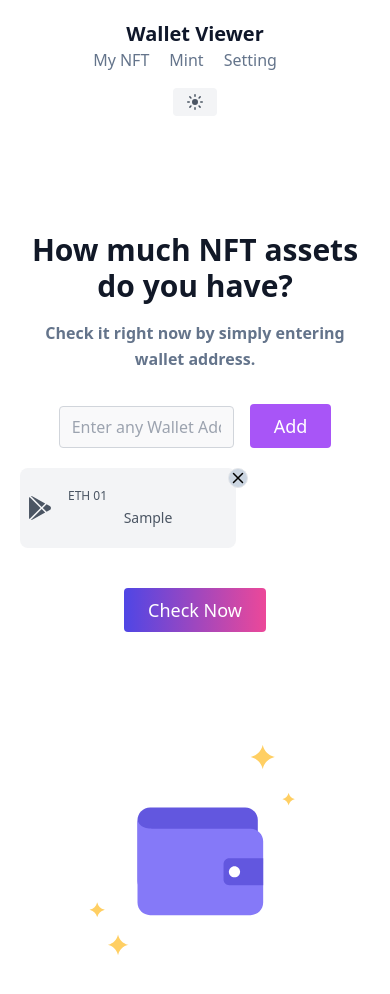
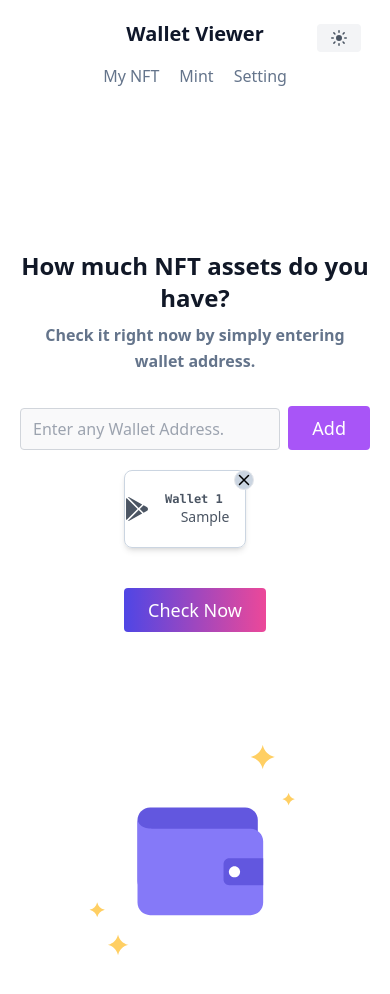
Before and after one commit to pureboy11/next_wallet, a Next.js app: page / in a window 390 px wide. Both pictures are taken after typing "Sample" into the empty fields and a click on the button "Add". Shown: the top 994 px of the page. Built offline with nearby package versions, Linux system fonts and the light colour scheme.

Commit message:
반응형 다크모드 아이콘, 인풋 URL 스타일 적용

```diff
--- a/components/Header.js
+++ b/components/Header.js
@@ -9,7 +9,7 @@ export default function Header() {
             <header className="text-gray-600 body-font">
                 <div className="container mx-auto flex flex-wrap p-5 flex-col md:flex-row items-center">
                     <Link href="/">
-                        <a className="text-xl font-bold sm:text-3xl">
+                        <a className="text-xl font-bold sm:text-3xl mb-4 md:mb-0">
                             <h1>Wallet Viewer</h1>
                             {/* <img src="/wViewer.png" /> */}
                         </a>
@@ -22,14 +22,18 @@ export default function Header() {
                             <a className="mr-5 hover:text-gray-900">Mint</a>
                         </Link>
                         <Link href="/setting">
-                            <a className="mr-5 hover:text-gray-900">Setting</a>
+                            <a className=" hover:text-gray-900">Setting</a>
                         </Link>
 
                         {/* <a href="https://discord.gg/ctxA88yw" className="mr-5 hover:text-gray-900">Contact Us</a> */}
                     </nav>
-                    <Darkmode />
+                    <div className="float-right -translate-y-20 translate-x-36 md:translate-x-0 md:translate-y-0 md:pl-5">
+                        <Darkmode />
+                    </div>
                 </div>
             </header>
+
+
 
             <style jsx>{`
             `}</style>
--- a/components/darkmode.js
+++ b/components/darkmode.js
@@ -17,7 +17,9 @@ export default function Darkmode() {
                             dark:text-slate-400
                             dark:hover:bg-slate-700
                             dark:hover:text-yellow-500
-                            text-base mt-4 md:mt-0"
+                            mt-4 md:mt-0
+                            "
+
                 type="button"
                 onClick={() => setTheme(theme === 'dark' ? 'light' : 'dark')}>
                 {/* light mode */}
@@ -32,11 +34,6 @@ export default function Darkmode() {
                     <path fillRule="evenodd" d="M7.455 2.004a.75.75 0 01.26.77 7 7 0 009.958 7.967.75.75 0 011.067.853A8.5 8.5 0 116.647 1.921a.75.75 0 01.808.083z" clipRule="evenodd" />
                 </svg>
             </button >
-
-
-
-
-
         </>
     )
 }
--- a/pages/index.js
+++ b/pages/index.js
@@ -24,16 +24,16 @@ export default function Home() {
         <>
             <TitleManager pageTitle="home" />
             <section className="flex min-h-screen flex-col items-center text-gray-600 body-font">
-                <div className="container mx-auto flex px-5 py-24 md:flex-row flex-col items-center">
-                    <div className="lg:flex-grow md:w-1/2 lg:pr-24 md:pr-16 flex flex-col md:items-start md:text-left mb-16 md:mb-0 items-center text-center">
-                        <h1 className="title-font text-3xl mb-4 font-xl font-bold text-gray-900">
+                <div className="container flex px-5 py-24 flex-col md:flex-row items-center">
+                    <div className="lg:flex-grow lg:pr-24 md:pr-4 flex flex-col md:items-start md:text-left mb-16 md:mb-0 items-center text-center">
+                        <h1 className="title-font text-2xl md:text-4xl sm:text-3xl mb-2 font-bold text-gray-900">
                             How much NFT assets do you have?
                         </h1>
-                        <p className="mb-8 leading-relaxed font-semibold">
+                        <p className="mb-8 leading-relaxed font-semibold ">
                             Check it right now by simply entering wallet address.
                         </p>
-                        <div className="flex w-full md:justify-start justify-center items-end">
-                            <div className="relative mr-4 md:w-full lg:w-full xl:w-1/2 w-2/4">
+                        <div className="flex w-full md:justify-start justify-center items-end ">
+                            <div className="relative mr-2 xl:w-full  w-3/4  ">
                                 <Suspense fallback={<MoonLoader color="#36d7b7" size={20} />}>
                                     <input
                                         onChange={onChange}
@@ -69,20 +69,19 @@ export default function Home() {
                                 } */}
                             </button>
                         </div>
-                        <div className="flex items-baseline w-full ">
+                        <div className="flex flex-wrap items-baseline ">
                             {wallets.length >= 1 ?
                                 wallets.map((a, i) => {
                                     return (
-                                        <div className="flex lg:flex-row md:flex-col mt-5 "
+                                        <div className="flex justify-center  mt-5"
                                             wallets={wallets[i]}
                                             i={i}
                                             key={i}
                                         >
                                             <div
                                                 type="kaikas"
-                                                className="bg-gray-100 inline-flex py-5 px-2 rounded-lg items-center hover:bg-gray-200 focus:outline-none "
+                                                className="flex  py-5 rounded-lg items-center hover:bg-gray-300 focus:outline-none border border-slate-300 shadow-md"
                                             >
-
                                                 <svg
                                                     xmlns="http://www.w3.org/2000/svg"
                                                     fill="currentColor"
@@ -92,8 +91,8 @@ export default function Home() {
                                                     <path d="M99.617 8.057a50.191 50.191 0 00-38.815-6.713l230.932 230.933 74.846-74.846L99.617 8.057zM32.139 20.116c-6.441 8.563-10.148 19.077-10.148 30.199v411.358c0 11.123 3.708 21.636 10.148 30.199l235.877-235.877L32.139 20.116zM464.261 212.087l-67.266-37.637-81.544 81.544 81.548 81.548 67.273-37.64c16.117-9.03 25.738-25.442 25.738-43.908s-9.621-34.877-25.749-43.907zM291.733 279.711L60.815 510.629c3.786.891 7.639 1.371 11.492 1.371a50.275 50.275 0 0027.31-8.07l266.965-149.372-74.849-74.847z"></path>
                                                 </svg>
                                                 <span className="ml-4 flex items-start flex-col leading-none">
-                                                    <span className="text-xs text-gray-600 mb-1 max-w-20 max-h-5">ETH 01</span>
-                                                    <span className="truncate w-40 text-sm ">{wallets[i]}</span>
+                                                    <span className="text-xs font-mono font-bold text-gray-600">Wallet {i + 1}</span>
+                                                    <span className="truncate text-sm w-20">{wallets[i]}</span>
                                                 </span>
                                             </div>
 
@@ -121,12 +120,12 @@ export default function Home() {
                             Wallet List{" "}
                         </p> */}
                         <Link href="mynft">
-                            <a className="bg-gradient-to-r from-indigo-600 to-pink-500 inline-flex text-white dark:text-white  border-0 py-2 px-6 focus:outline-none rounded text-lg mt-10">
+                            <a className="bg-gradient-to-r from-indigo-600 to-pink-500 inline-flex text-white dark:text-white  border-0 py-2 px-6 focus:outline-none rounded text-lg mt-10 ">
                                 Check Now
                             </a>
                         </Link>
                     </div>
-                    <div className="lg:max-w-lg lg:w-full md:w-1/2 w-5/6">
+                    <div className="lg:max-w-lg lg:w-1/3 md:w-1/4 w-5/6">
                         <Animation />
                     </div>
                 </div>
--- a/pages/setting/index.js
+++ b/pages/setting/index.js
@@ -6,10 +6,12 @@ export default function setting() {
     return (
         <>
             <TitleManager pageTitle="setting" />
-            <div>setting index</div>
-            <Link href="/setting/wallet">
-                <a className=" btn-project rounded text-lg">wallet</a>
-            </Link>
+            <div className="flex flex-col items-center justify-center min-h-screen">
+                <div>setting index</div>
+                <Link href="/setting/wallet">
+                    <a className=" btn-project rounded text-lg">wallet</a>
+                </Link>
+            </div>
 
         </>
     );
--- a/styles/globals.css
+++ b/styles/globals.css
@@ -24,7 +24,7 @@
 }
 
 .wallet--x-icon {
-  @apply cursor-pointer flex relative -translate-x-2 w-5 h-5 border bg-slate-300 rounded-full
+  @apply cursor-pointer flex relative -translate-x-3 w-5 h-5 border bg-slate-300 rounded-full
     hover:scale-125;
 }
 
```
